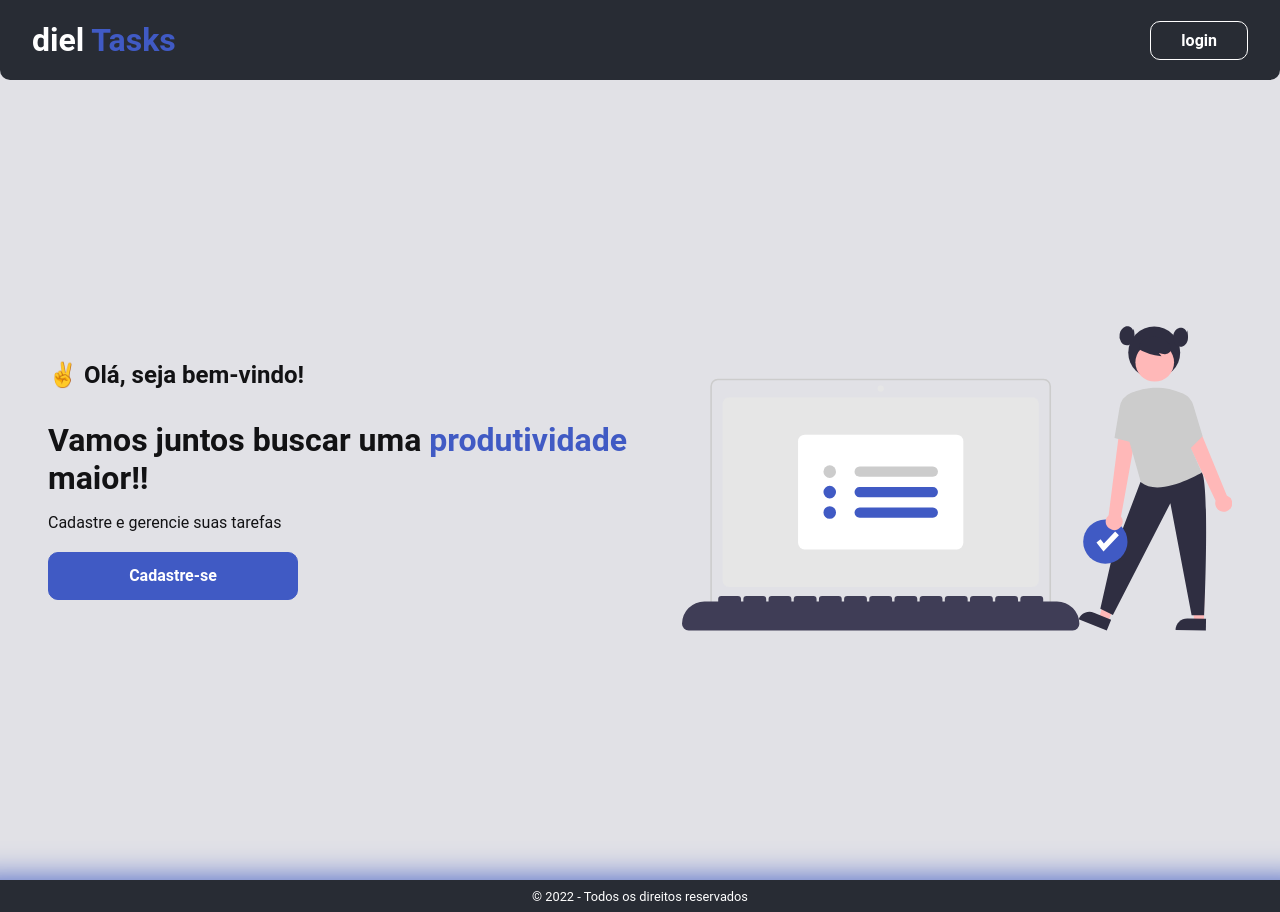
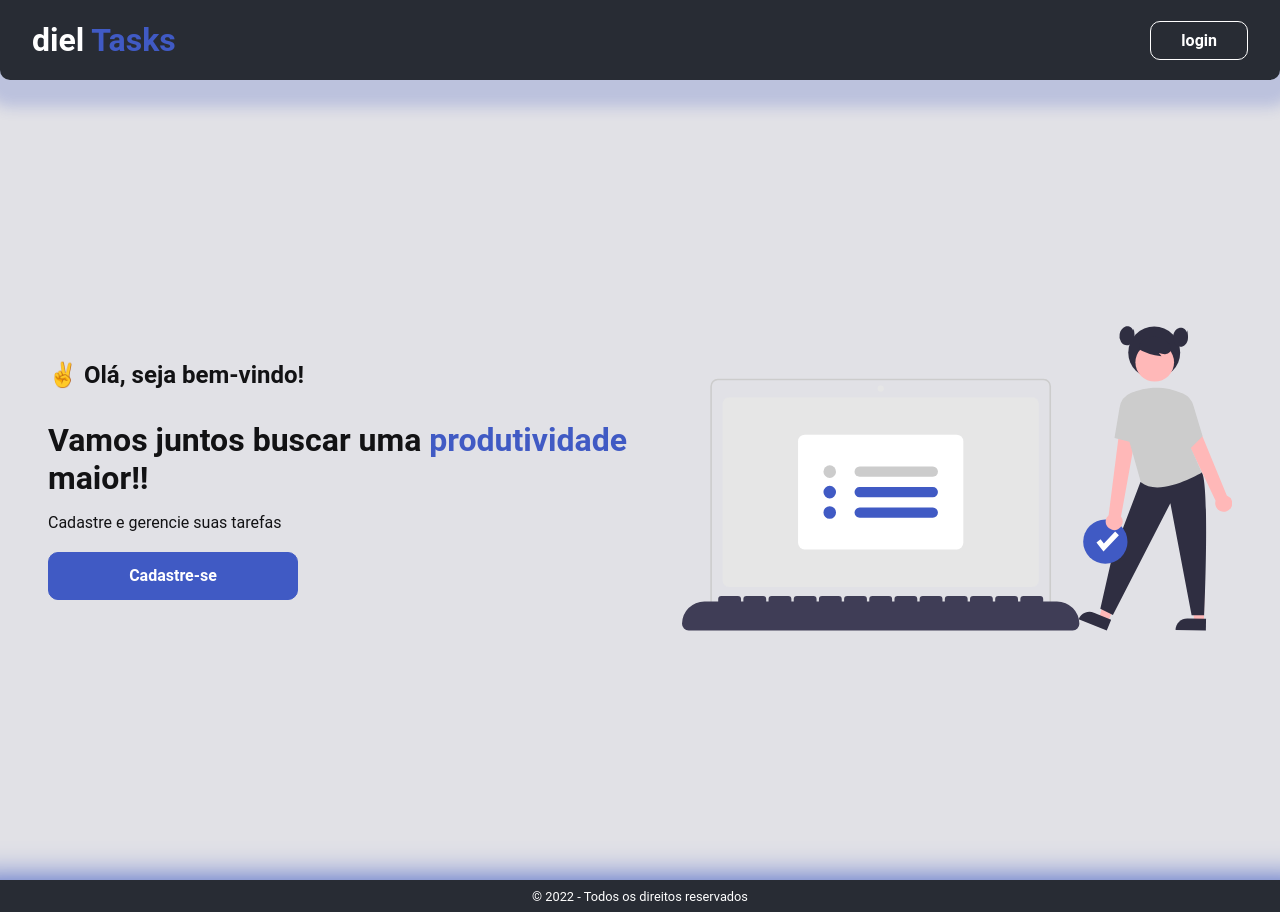
Before and after one commit to FelipeFerreiraDev/Diel-Energia-Test, a React (Vite) app in the folder frontend/: page / in a window 1280 px wide. Built offline with nearby package versions, Linux system fonts and the light colour scheme.

Commit message:
style: updated style header

```diff
--- a/frontend/src/components/Header/index.tsx
+++ b/frontend/src/components/Header/index.tsx
@@ -4,11 +4,13 @@ import style from './styles.module.scss';
 export default function Header() {
   return (
     <header className={style.header}>
-      <div className={style.logo}>
-        <h1>
-          diel <span>Tasks</span>
-        </h1>
-      </div>
+      <Link to="/">
+        <div className={style.logo}>
+          <h1>
+            diel <span>Tasks</span>
+          </h1>
+        </div>
+      </Link>
       <Link to="/login" className={style.login}>
         login
       </Link>
--- a/frontend/src/components/Header/styles.module.scss
+++ b/frontend/src/components/Header/styles.module.scss
@@ -7,6 +7,7 @@
   background-color: var(--gray-800);
   color: white;
   border-radius: 0px 0px 10px 10px;
+  box-shadow: 0 0.85rem 0.85rem 0.85rem #405bc43b;
 }
 
 .logo {
```
